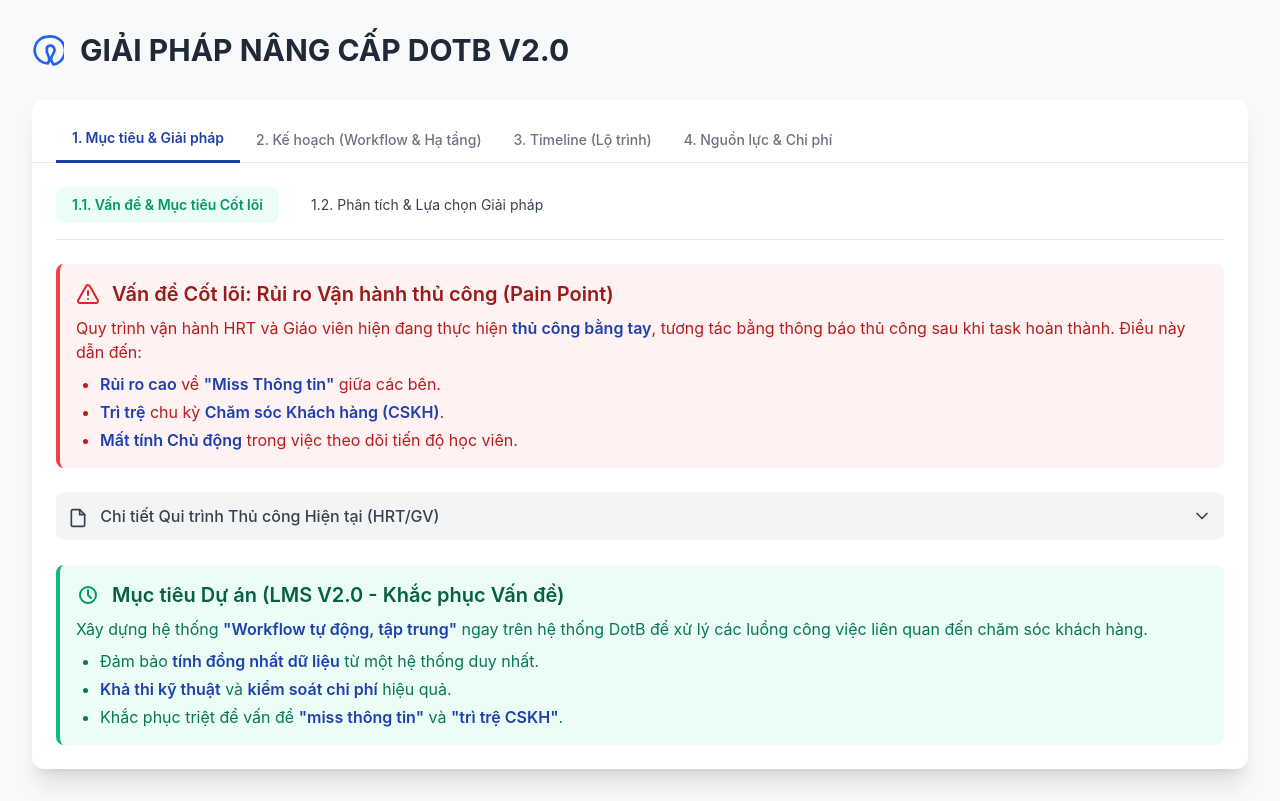
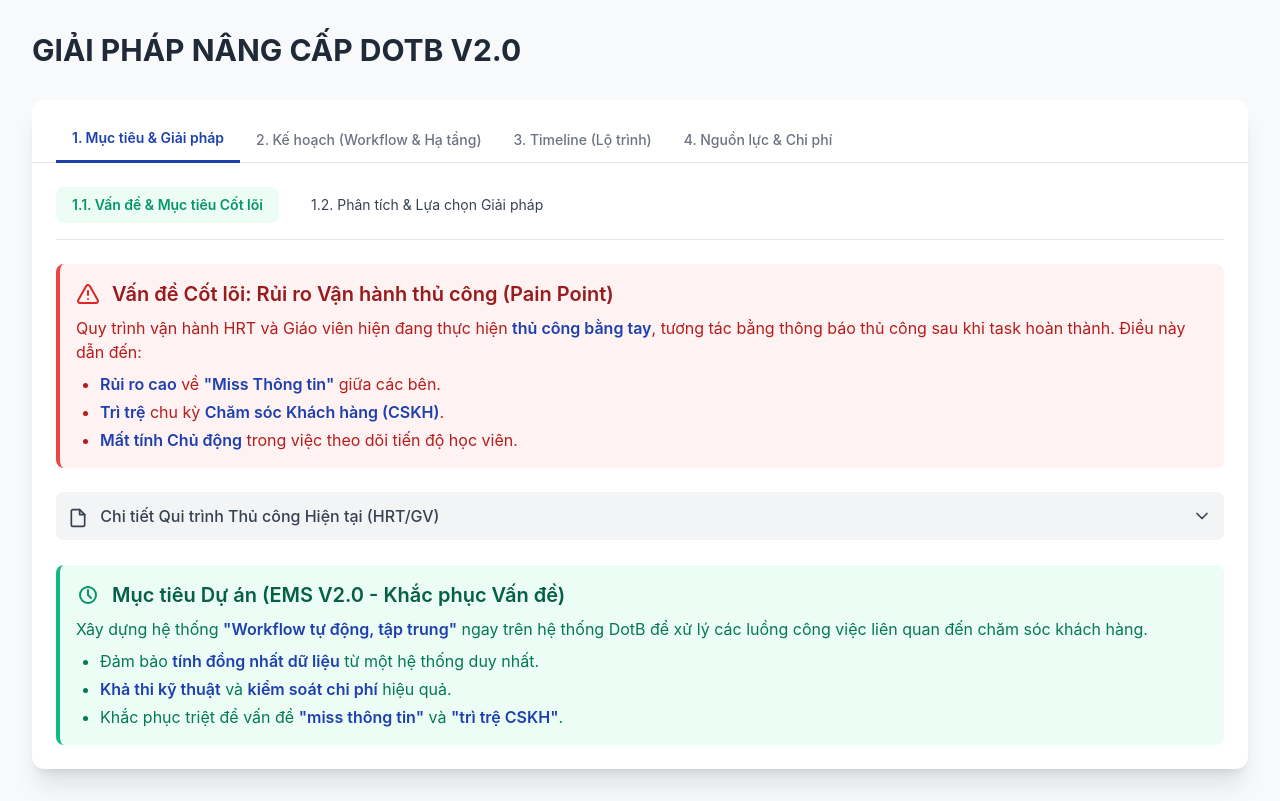
Before and after one commit to phatna8899/kl-pro-dotbv2, a plain HTML site: page index.html in a window 1280 px wide. Drawn offline with nearby package versions, Linux system fonts and the light colour scheme.

Commit message:
Add files via upload

```diff
--- a/index.html
+++ b/index.html
@@ -1,5 +1,5 @@
 <!--
-    BẢNG ĐIỀU KHIỂN TRÌNH BÀY KẾ HOẠCH NÂNG CẤP LMS DOTB 2.0
+    BẢNG ĐIỀU KHIỂN TRÌNH BÀY KẾ HOẠCH NÂNG CẤP EMS DOTB 2.0
     Sử dụng Tailwind CSS và JavaScript để tạo giao diện Tab và Accordion tương tác.
 -->
 <!DOCTYPE html>
@@ -7,7 +7,7 @@
 <head>
     <meta charset="UTF-8">
     <meta name="viewport" content="width=device-width, initial-scale=1.0">
-    <title>Kế hoạch Nâng cấp LMS DotB V2.0</title>
+    <title>Kế hoạch Nâng cấp EMS DotB V2.0</title>
     <!-- Tải Tailwind CSS -->
     <script src="https://cdn.tailwindcss.com"></script>
     <!-- Tải Lucide Icons -->
@@ -136,7 +136,7 @@
 
     <header class="mb-8">
         <div class="flex items-center space-x-4">
-            <svg xmlns="http://www.w3.org/2000/svg" width="32" height="32" viewBox="0 0 24 24" fill="none" stroke="currentColor" stroke-width="2" stroke-linecap="round" stroke-linejoin="round" class="text-blue-600"><path d="M12 2a10 10 0 0 0 0 20c.98-1.57 1.25-3.22.42-5.32l-1.42-3.32a3 3 0 0 0-.08-2.61c.4-1.22 1.45-2.02 2.65-2.07l.3-.01c1.2.06 2.37.91 2.82 2.13a3.5 3.5 0 0 1-.35 3.1l-1.63 3.32c-.83 2.1.04 4.09 1.48 5.66A10 10 0 0 0 12 2Z"></path></svg>
+
             <h1 class="text-3xl font-bold text-gray-800">GIẢI PHÁP NÂNG CẤP DOTB V2.0</h1>
         </div>
         <p class="text-lg text-gray-500 mt-1"></p>
@@ -276,7 +276,7 @@
                 <div class="bg-emerald-50 border-l-4 border-emerald-500 p-4 rounded-lg dotb-green">
                     <div class="flex items-center">
                         <svg xmlns="http://www.w3.org/2000/svg" width="24" height="24" viewBox="0 0 24 24" fill="none" stroke="currentColor" stroke-width="2" stroke-linecap="round" stroke-linejoin="round" class="text-emerald-600 mr-3"><path d="M12 20a8 8 0 1 0 0-16 8 8 0 0 0 0 16Z"></path><path d="M12 7v5l3 3"></path></svg>
-                        <h3 class="text-xl font-semibold text-emerald-800">Mục tiêu Dự án (LMS V2.0 - Khắc phục Vấn đề)</h3>
+                        <h3 class="text-xl font-semibold text-emerald-800">Mục tiêu Dự án (EMS V2.0 - Khắc phục Vấn đề)</h3>
                     </div>
                     <p class="mt-2 text-emerald-700">Xây dựng hệ thống <span class="dotb-highlight">"Workflow tự động, tập trung"</span> ngay trên hệ thống DotB để xử lý các luồng công việc liên quan đến chăm sóc khách hàng.</p>
                     <ul class="list-disc ml-6 space-y-1 text-emerald-700 mt-2">
```
